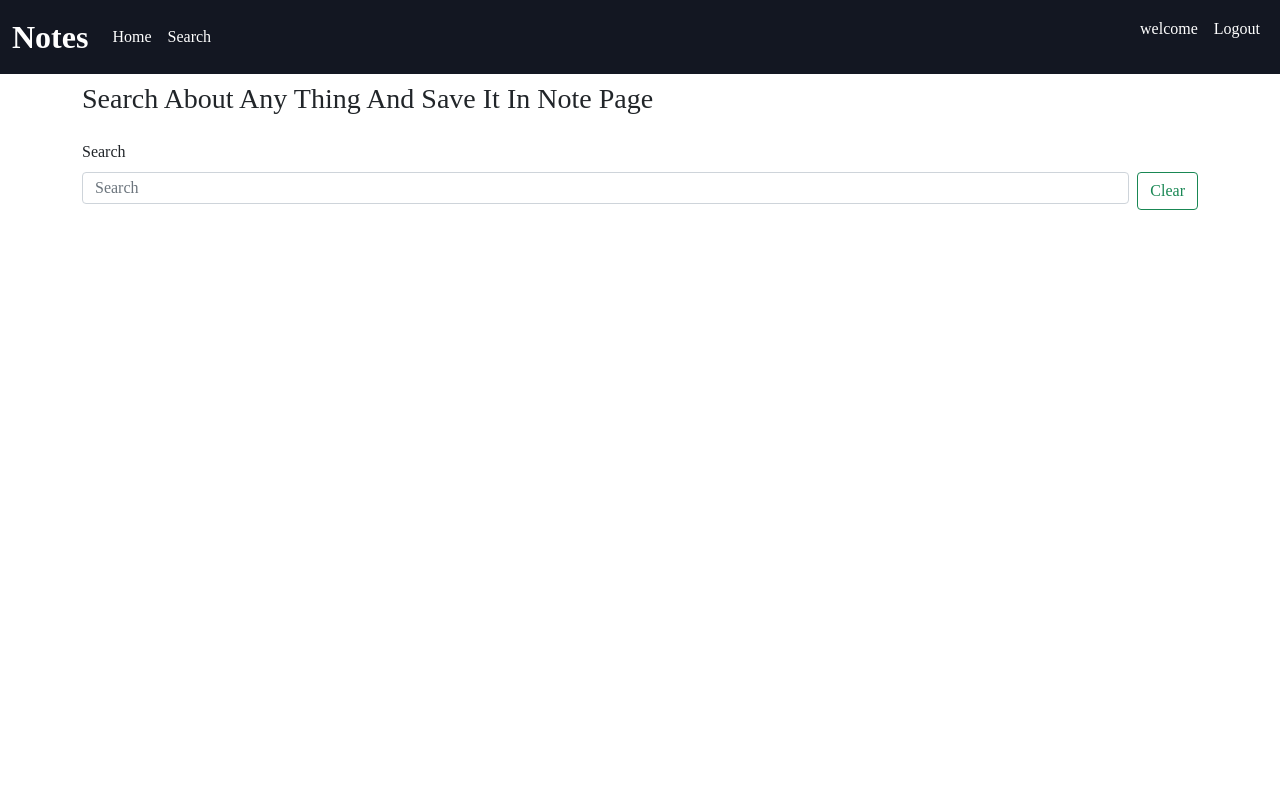
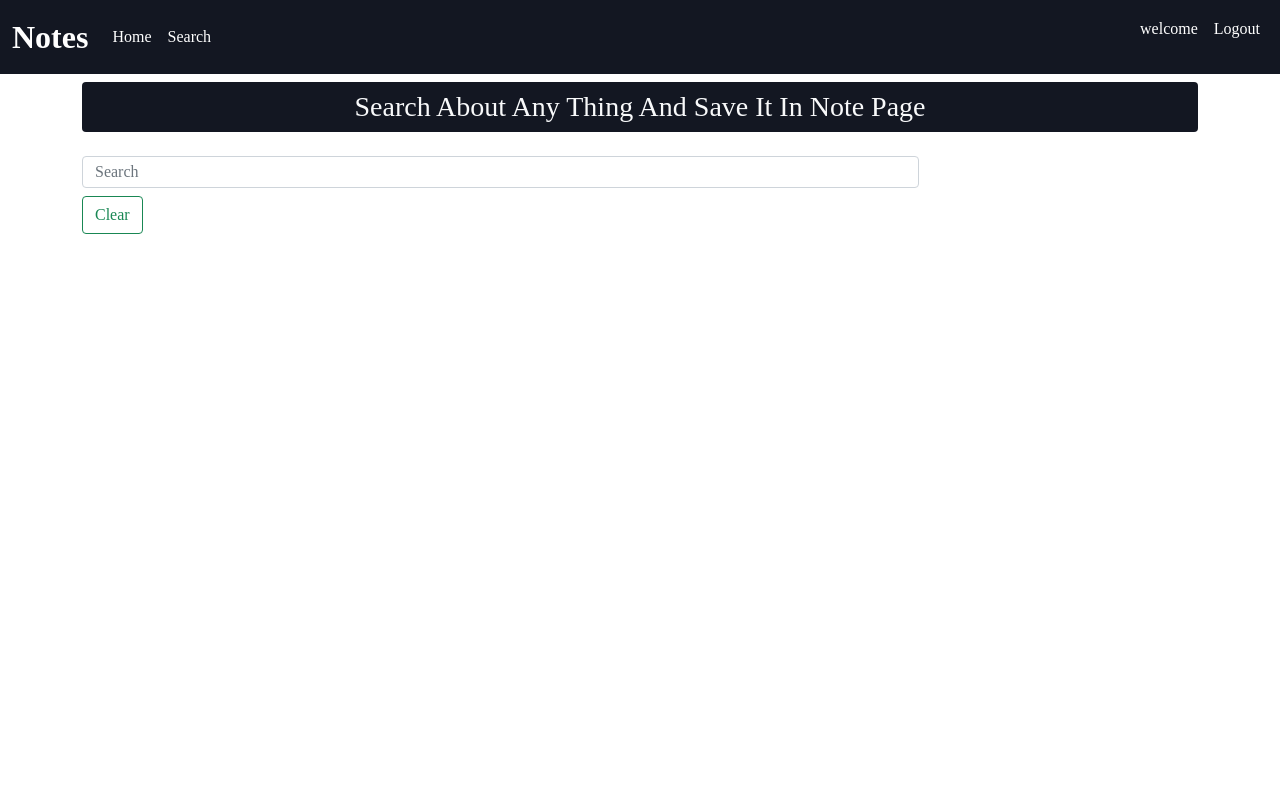
Before and after one commit to mohamedasheery/AddNotes, a React (Create React App) app: page /Search in a window 1280 px wide. Shown: the top 800 px of the page. Built offline with nearby package versions, Linux system fonts and the light colour scheme; sample sign-in values are in the browser's storage.

Commit message:
change style title for search page

```diff
--- a/src/Components/Search/Search.jsx
+++ b/src/Components/Search/Search.jsx
@@ -32,17 +32,15 @@ export default function Search() {
 
   return (
     <div className="container vh-100">
-      <h3>Search About Any Thing And Save It In Note Page</h3>
+      <h3 className="minBgColor text-center rounded p-2 text-light">Search About Any Thing And Save It In Note Page</h3>
       <div className="row">
         <div className="col">
           <div className="my-3">
-            <label htmlFor="exampleFormControlInput1" className="form-label ">
-              Search
-            </label>
 
-            <div class="d-flex">
+
+            <div class="">
               <input
-                class="form-control me-2"
+                class="form-control me-2 w-75"
                 type="search"
                 placeholder="Search"
                 aria-label="Search"
@@ -50,7 +48,7 @@ export default function Search() {
                 onChange={(e) => setTrem(e.target.value)}
                 value={trem}
               />
-              <button class="btn btn-outline-success" onClick={()=>clearResulet()} >
+              <button class="btn btn-outline-success my-2" onClick={()=>clearResulet()} >
                 Clear
               </button>
             </div>
```
